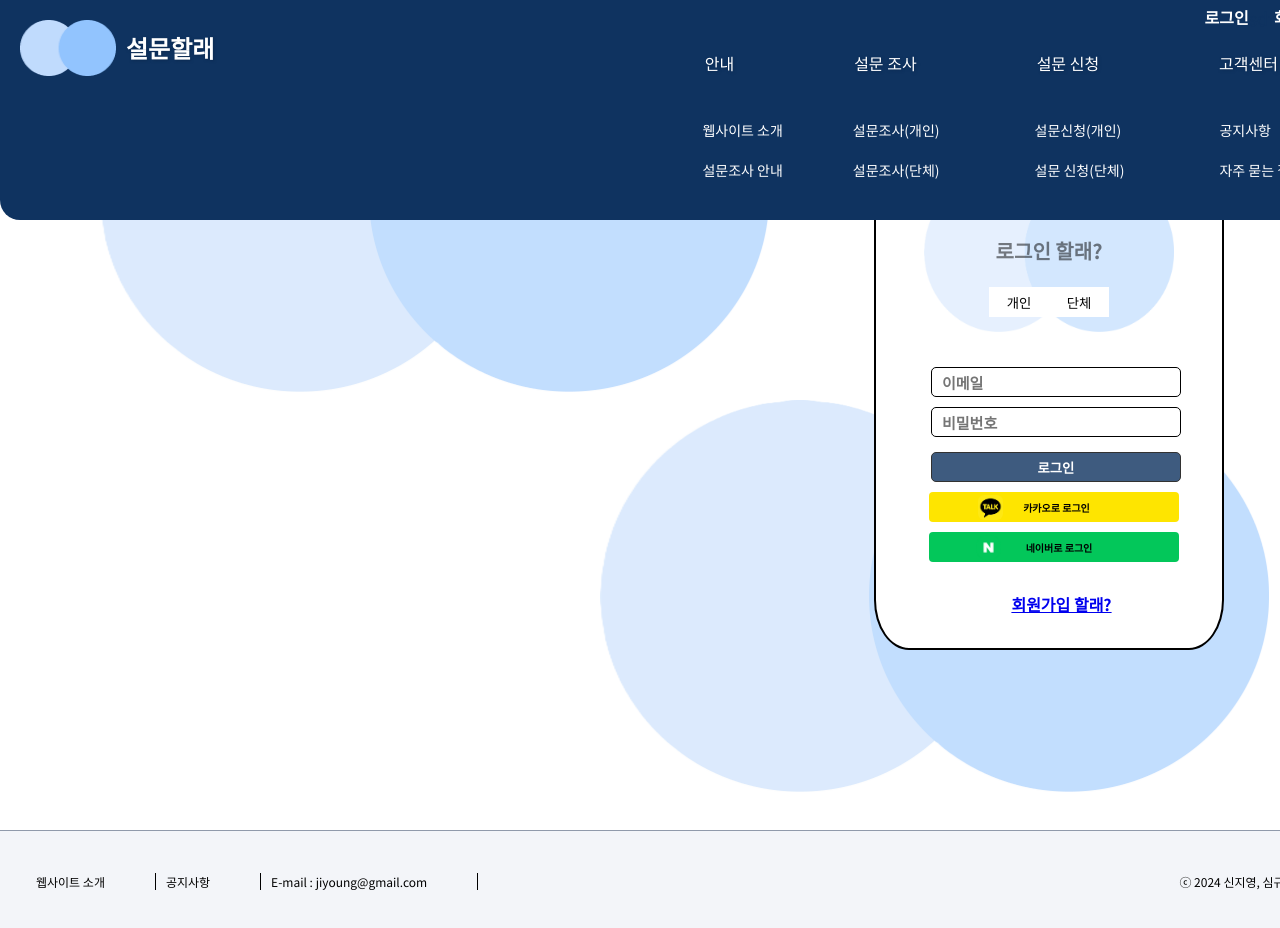
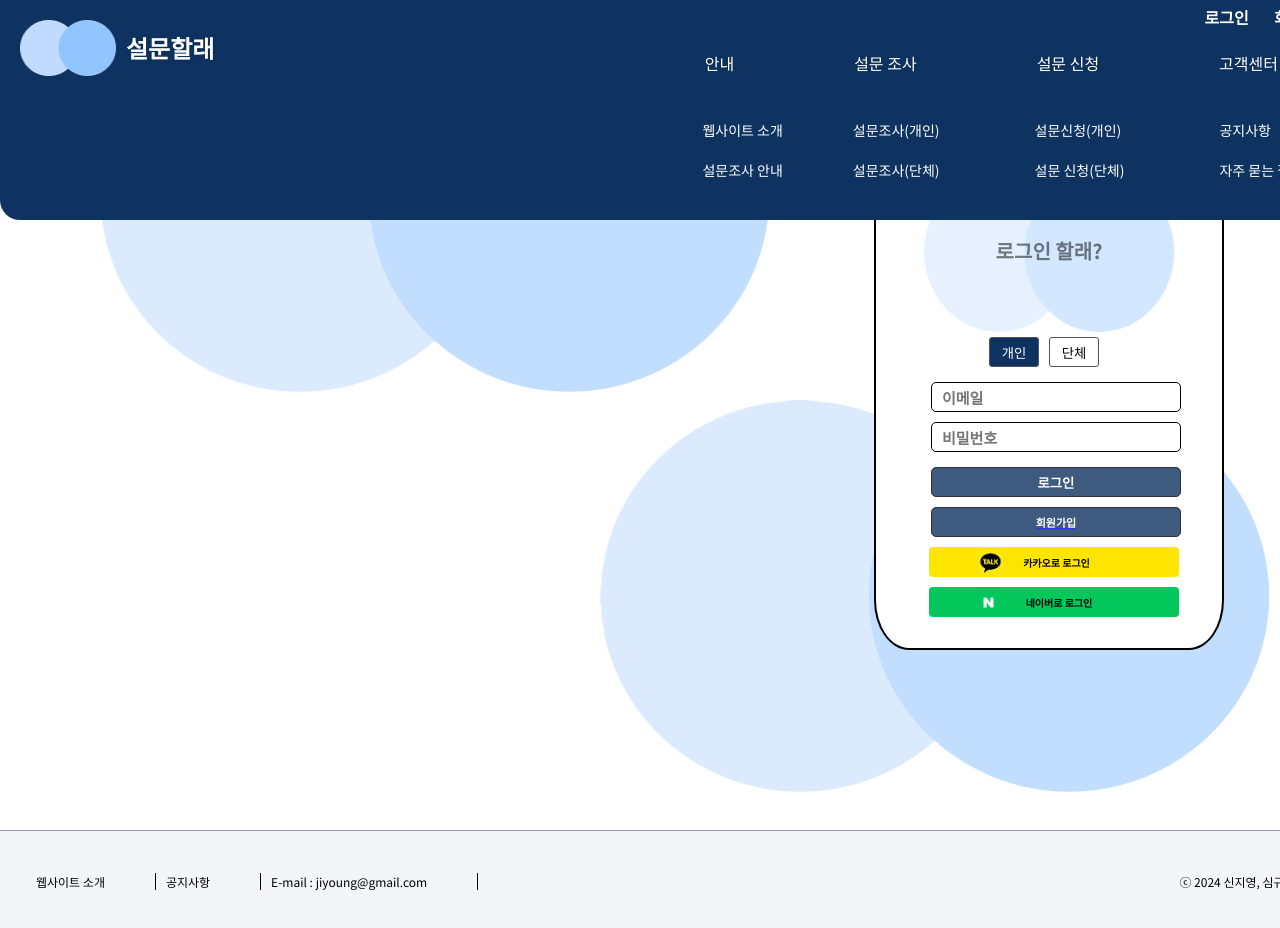
Before and after one commit to sooyun3451/survey-project, a React (Create React App) app in the folder 2024-05-07-project/src/main/survey/: page /auth/login in a window 1280 px wide. Shown: the top 928 px of the page. Built offline with nearby package versions, Linux system fonts and the light colour scheme.

Commit message:
20250206

```diff
--- a/2024-05-07-project/src/main/survey/src/routes/auth/Login.css
+++ b/2024-05-07-project/src/main/survey/src/routes/auth/Login.css
@@ -24,10 +24,8 @@
 
 
 .logo_title{
-   width: 50%;
+    width: 50%;
     margin-left: 650px;
-
-
 }
 
 /* 로그인 오른쪽 화면 */
@@ -41,13 +39,32 @@
     border-radius: 10%;
 
 }
+
 /* 로그인 오른쪽 화면 상단 */
 .signin_box{
     text-align: center;
     margin-bottom: 40x;
     position: relative;
+}
 
+.signup-linkbox {
+    width: 100%;
+    display:flex;
+    justify-content: center;
+    align-items: center;
 }
+
+.login-link-button {
+    width: 50px;
+    height: 30px;
+    border: 1px solid rgb(85, 84, 84);
+    border-radius: 3px;
+    background-color: white;
+    margin-right: 10px;
+    margin-bottom: 5px;
+    cursor: pointer;
+}
+
 .signin_box>img{
     text-align: center;
     align-items: center;
@@ -62,8 +79,6 @@
 }
 
 .signin_box>span{
-    /* margin-top: 80px;
-    margin-right: 50px; */
     position: absolute;
     top: 50%;
     left: 50%;
@@ -72,68 +87,6 @@
     font-weight: 700;
     opacity: 0.5;
 
-
-}
-
-.social-box{
-    margin-top: 30px;
-    margin-left: 25px;
-}
-
-/* 로그인 오른쪽 화면 하단 */
-.google-box{
-
-    /* box-sizing: border-box;
-    margin-top: 20px;
-    margin-bottom: 20px;
-    margin-left: 30px;
-
-    border-radius: 10px;
-
-    background-color: #f2f2f2;
-    font-weight: bolder;
-    text-align: center;
-
-    width: 250px;
-    height: 30px; */
-    margin-left: 70px;
-    margin-top: 40px;
-    margin-right: 25px;
-    display: inline-block;
-
-}
-
-.naver-box{
-    /* box-sizing: border-box;
-    margin-bottom: 20px;
-    margin-left: 30px;
-
-    border-radius: 10px;
-    background-color: #03c75a;
-
-    font-weight: bolder;
-    text-align: center;
-
-    width: 250px;
-    height: 30px; */
-    margin-right: 25px;
-    display: inline-block;
-
-}
-
-.facebook-box{
-    margin-right: 25px;
-    display: inline-block;
-    /* margin-bottom: 20px;
-    margin-left: 30px;
-
-
-    border-radius: 10px;
-    background-color: #0866FF;
-    font-weight: bolder;
-    text-align: center;
-    width: 250px;
-    height: 30px; */
 
 }
 
@@ -173,6 +126,27 @@
     width: 250px;
     height: 30px;
     display: block;
+}
+
+
+/* 회원가입 태그 */
+.signup-button{
+    margin: 0px 0px 10px 30px;
+    align-items: center;
+    text-align: center;
+    border: 1px solid black;
+    color: white;
+    background-color: #0F3360;
+    opacity: 0.8;
+    border-radius: 5px;
+    font-weight: 600;
+    width: 250px;
+    height: 30px;
+    display: block;
+
+    & > span {
+        font-size: 11px;
+    }
 }
 
 .sns-box {
@@ -243,14 +217,6 @@
     }
 }
 
-/* 회원가입 태그 */
-.signin-tag{
-    display: block;
-    margin-top: 20px;
-    text-align: center;
-    font-weight: 700;
-}
-
 .logo_image-bottom{
     margin-top: 300px;
     margin-left: 600px;
--- a/2024-05-07-project/src/main/survey/src/routes/auth/Login.js
+++ b/2024-05-07-project/src/main/survey/src/routes/auth/Login.js
@@ -13,6 +13,7 @@ import useAuthStore from "../../store/auth.store";
 export default function Login() {
   const [email, setEmail] = useState("");
   const [pwd, setPwd] = useState("");
+  const [activeButton, setActiveButton] = useState("personal");
   const navigate = useNavigate();
   const [, setCookies, removeCookies] = useCookies(["token"]);
   const {login, logout} = useAuthStore();
@@ -95,10 +96,16 @@ export default function Login() {
         </div>
         <div className="signup-linkbox">
           <Link to={"/auth/login"}>
-            <button className="signup-link-button">개인</button>
+            <button className="login-link-button" style={{
+              backgroundColor: activeButton === "personal" ? "#0F3360" : "white",
+              color: activeButton === "personal" ? "white" : "black"
+            }} onClick={() => setActiveButton("personal")}>개인</button>
           </Link>
           <Link to={"/auth/login/com"}>
-            <button className="signup-link-button">단체</button>
+            <button className="login-link-button" style={{
+              backgroundColor: activeButton === "group" ? "#0F3360" : "white",
+              color: activeButton === "group" ? "white" : "black"
+            }} onClick={() => setActiveButton("group")}>단체</button>
           </Link>
         </div>
         <div className="social-box">
@@ -118,14 +125,15 @@ export default function Login() {
           <button className="login-btn" type="submit" onClick={submit}>
             로그인{" "}
           </button>
+          <Link to="/auth/ready/signup">
+            <div className="signup-button">
+              <span>회원가입</span>
+            </div>
+          </Link>
           <div className="sns-box">
           <div className='kakao' onClick={() => onSnsButtonClickHandler("kakao")}><img src={kakao} alt="kakao"/><span>카카오로 로그인</span></div>
           <div className='naver' onClick={() => onSnsButtonClickHandler("naver")}><img src={naver} alt="naver"/><span>네이버로 로그인</span></div>
           </div>
-          <a className="signin-tag">
-            <Link to="/auth/signup/person">회원가입 할래?</Link>
-          </a>
-
         </div>
       </div>
       <img className="logo_image-bottom" src={logo2} alt="logoImg"></img>
--- a/2024-05-07-project/src/main/survey/src/routes/auth/LoginCompany.js
+++ b/2024-05-07-project/src/main/survey/src/routes/auth/LoginCompany.js
@@ -1,10 +1,6 @@
 import React, { useState } from "react";
 import "./Login.css";
-import google from "../../images/google.png";
-import facebook from "../../images/facebook.png";
-import naver from "../../images/naver.png";
 import logo2 from "../../images/logo2.png";
-import IndexSignup from "./indexSignup";
 import { Link, useNavigate } from "react-router-dom";
 import axios from "axios";
 import { useCookies } from "react-cookie";
@@ -13,8 +9,9 @@ import useAuthStore from "../../store/auth.store";
 // 작성자 : 심규창
 
 export default function LoginCompany() {
-  let [email, setEmail] = useState("");
-  let [pwd, setPwd] = useState("");
+  const [email, setEmail] = useState("");
+  const [pwd, setPwd] = useState("");
+  const [activeButton, setActiveButton] = useState("group");
   const navigate = useNavigate();
   const [, setCookies] = useCookies(["token"]);
   const { login } = useAuthStore();
@@ -71,20 +68,23 @@ export default function LoginCompany() {
   return (
     <div className="signin_container">
       <div className="signin_left">
-        <img className="logo_image" src={logo2}></img>
+        <img className="logo_image" src={logo2} alt="logo2"></img>
         {/* <h1 className='logo_title'>설문할래</h1> */}
       </div>
       <div className="signin_right">
         <div className="signin_box">
-          <img src={logo2}></img>
+          <img src={logo2} alt="logo2"></img>
           <span>로그인 할래?</span>
         </div>
         <div className="signup-linkbox">
           <Link to={"/auth/login"}>
-            <button className="signup-link-button">개인</button>
+            <button className="login-link-button" onClick={() => setActiveButton("personal")}>개인</button>
           </Link>
           <Link to={"/auth/login/com"}>
-            <button className="signup-link-button">단체</button>
+            <button className="login-link-button" style={{
+              backgroundColor: activeButton === "group" ? "#0F3360" : "white",
+              color: activeButton === "group" ? "white" : "black"
+            }} onClick={() => setActiveButton("group")}>단체</button>
           </Link>
         </div>
         <div className="social-box">
@@ -106,26 +106,14 @@ export default function LoginCompany() {
           <button className="login-btn" type="submit" onClick={submit}>
             로그인{" "}
           </button>
-
-          <div className="google-box">
-            <img className="login_image" src={google} alt="google" />
-          </div>
-          <div className="naver-box">
-            <img className="login_image" src={naver} alt="naver" />
-          </div>
-          <div className="facebook-box">
-            <img className="login_image" src={facebook} alt="facebook" />
-          </div>
-          <a className="signin-tag">
-            <Link to="/auth/signup/person">회원가입 할래?</Link>
-          </a>
-
-          {/* <div className='google-box'><img className='login_image' src={'../google.png'}/><span id='login-text'>google로 계속하기</span></div>
-          <div className='naver-box'><img className='login_image' src={'../naver.png'}/><span id='login-text'>naver로 계속하기</span></div>
-          <div className='facebook-box'><img className='login_image' src={'../facebook.png'}/><span id='login-text'>facebook로 계속하기</span></div> */}
+          <Link to="/auth/ready/signup">
+            <div className="signup-button">
+              <span>회원가입</span>
+            </div>
+          </Link>
         </div>
       </div>
-      <img className="logo_image-bottom" src={logo2}></img>
+      <img className="logo_image-bottom" src={logo2} alt="logo"></img>
     </div>
   );
 }
--- a/2024-05-07-project/src/main/survey/src/routes/auth/indexSignup.css
+++ b/2024-05-07-project/src/main/survey/src/routes/auth/indexSignup.css
@@ -20,12 +20,9 @@
     z-index: -1;
 }
 
-
 .logo_title {
     width: 50%;
     margin-left: 650px;
-
-
 }
 
 /* 회원가입 오른쪽 화면 */
@@ -37,8 +34,6 @@
     border: 2px solid black;
     border-radius: 10%;
     background-color: white;
-
-
 }
 
 /* 회원가입 오른쪽 화면 상단 */
@@ -69,25 +64,6 @@
     font-size: 20px;
     font-weight: 700;
     opacity: 0.5;
-
-
-}
-
-.signup-linkbox {
-    display: flex;
-    justify-content: center;
-    margin-top: -50px;
-    position: relative;
-    z-index: 999;
-}
-
-.signup-link-button {
-    border: none;
-    width: 60px;
-    height: 30px;
-    color: black;
-    background-color: white;
-
 }
 
 .signup-link-button:hover {
@@ -102,7 +78,6 @@
 
 /* 회원가입 오른쪽 화면 하단 */
 .social-box {
-    margin-top: 40px;
     margin-left: 25px;
 }
 
@@ -172,12 +147,7 @@ input[type='radio']:checked {
 
 }
 
-/* .add-file{
-
-  } */
-
 .file_input {
-
     margin-top: 2px;
     margin-left: -10px;
     padding-left: 10px;
@@ -214,7 +184,6 @@ input[type='radio']:checked {
 
 /* sns 로고 */
 .login_image {
-
     vertical-align: middle;
     width: 40px;
     height: 40px;
@@ -244,7 +213,6 @@ input[type='radio']:checked {
 
 .birth-date-label {
     margin-right: 40px;
-
 }
 
 .birth-date-input {
@@ -257,8 +225,6 @@ input[type='radio']:checked {
 .logo_image-bottom {
     margin-top: 300px;
     margin-left: 600px;
-
-
     width: 669px;
     height: 392px;
     opacity: 0.7;
--- a/2024-05-07-project/src/main/survey/src/routes/auth/indexSignup.js
+++ b/2024-05-07-project/src/main/survey/src/routes/auth/indexSignup.js
@@ -91,14 +91,6 @@ export default function IndexSignup() {
         <div className="signup_box">
           <img src={logo2}></img>
           <span>회원가입 할래?</span>
-        </div>
-        <div className="signup-linkbox">
-          <Link to={"/auth/signup/person"}>
-            <button className="signup-link-button">개인</button>
-          </Link>
-          <Link to={"/auth/signup/company"}>
-            <button className="signup-link-button">단체</button>
-          </Link>
         </div>
         <div className="social-box">
           <input
--- a/2024-05-07-project/src/main/survey/src/routes/surveyApply/IndexSurveyApplyPerson.js
+++ b/2024-05-07-project/src/main/survey/src/routes/surveyApply/IndexSurveyApplyPerson.js
@@ -353,7 +353,7 @@ export default function IndexSurveyApplyPerson() {
                     type="date"
                     name="endPeriod"
                     id="endPeriod"
-                    max={new Date().toISOString().split('T')[0]}
+                    min={new Date().toISOString().split('T')[0]}
                     onChange={onStop}
                     value={periodStop}
                   ></input>
```
Also changed, not shown: 2024-05-07-project/src/main/survey/src/routes/auth/IndexSignupCompany.js (+2 -11 lines), 2024-05-07-project/src/main/survey/src/routes/auth/ReadySignUp.js (+6 -3 lines), 2 other files (tests, documents, lock files or other folders).
